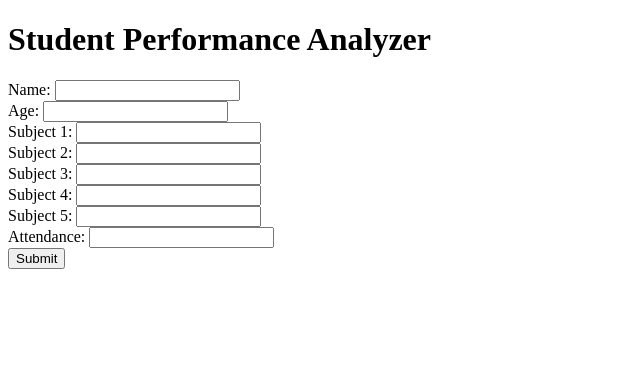
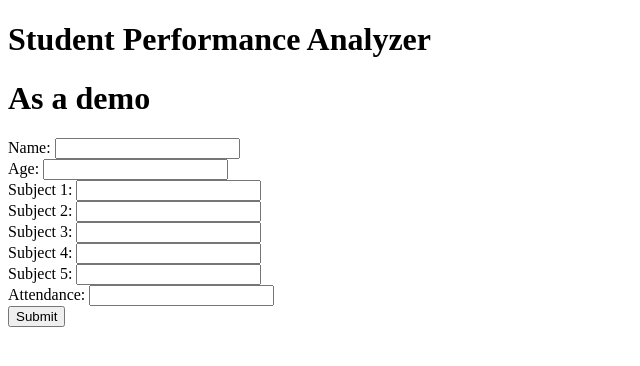
Before and after one commit to lokesh-jonna/Student-performance, a plain HTML site: page index.html in a window 1280 px wide. Shown: the whole page, without its empty margins (0-640 px from the left). Drawn offline with Linux system fonts and the light colour scheme.

Commit message:
Update index.html

```diff
--- a/index.html
+++ b/index.html
@@ -7,6 +7,7 @@
 </head>
 <body>
     <h1>Student Performance Analyzer</h1>
+    <h1>As a demo</h1>
     <form action="/" method="post">
         <label for="name">Name:</label>
         <input type="text" id="name" name="name" required><br>
```
